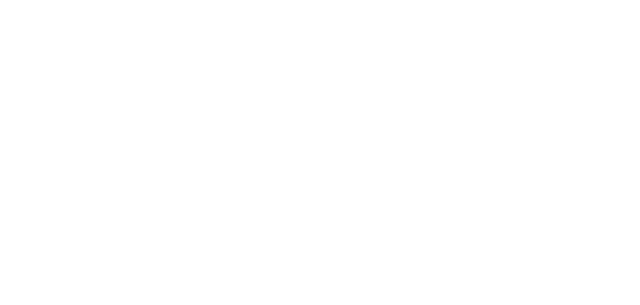
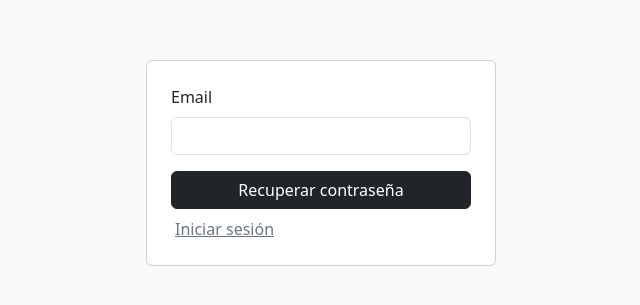
Before and after one commit to marcosagni98/SISINF, a React (Create React App) app: page /recover-password in a window 1280 px wide. Before the commit this address had no page. Shown: the part 237-542 px from the top of the page, without its empty margins (319-959 px from the left). Built offline with nearby package versions, Linux system fonts and the light colour scheme.

Commit message:
contraseña olvidada y navegacion

```diff
--- a/src/App.tsx
+++ b/src/App.tsx
@@ -9,6 +9,7 @@ import NewUser from './components/User/NewUser';
 import CreateIncidence from './components/Incidences/CreateIncidence';
 import ConfigUsers from './components/User/ConfigUsers';
 import Users from './components/User/ConfigUsers';
+import RecoverPassword from './pages/RecoverPassword';
 
 function App() {
   return (
@@ -16,11 +17,12 @@ function App() {
       <Routes>
         <Route path="/login" element={<Login />} />
         <Route path="/register" element={<Register />} />
+        <Route path="/recover-password" element={<RecoverPassword />} />
         <Route path="/" element={<Dashboard />} />
         <Route path="/newuser" element={<NewUser />} />
         <Route path="/newincidence" element={<CreateIncidence />} />
         <Route path="/users" element={<Users />} />
-        </Routes>
+      </Routes>
     </Router>
   );
 }
--- a/src/components/Auth/Login.tsx
+++ b/src/components/Auth/Login.tsx
@@ -1,5 +1,6 @@
 import React from 'react';
 import 'bootstrap/dist/css/bootstrap.min.css';
+import { NavLink } from "react-router-dom";
 
 const Login: React.FC = () => {
   return (
@@ -25,17 +26,13 @@ const Login: React.FC = () => {
               className="form-control"
               id="password"
             />
-            <a href="#" className="text-decoration-none text-secondary">
-              Forgot password?
-            </a>
+            <NavLink to="/recover-password" className="text-decoration-none text-secondary">Forgot password?</NavLink>
           </div>
           <div className="d-grid gap-2 text-center">
             <button type="submit" className="btn btn-dark">
               Sign In
             </button>
-            <a href="#" className="text-decoration-none text-dark">
-              Create an account
-            </a>
+            <NavLink to="/register" className="text-decoration-none text-dark">Create an account</NavLink>
           </div>
         </form>
       </div>
--- /dev/null
+++ b/src/components/Auth/RecoverPassword.tsx
@@ -0,0 +1,32 @@
+import React from 'react';
+import 'bootstrap/dist/css/bootstrap.min.css';
+import { NavLink } from 'react-router-dom';
+
+const Register: React.FC = () => {
+  return (
+    <div className="d-flex justify-content-center align-items-center vh-100 bg-light">
+      <div className="card p-4" style={{ width: '350px' }}>
+        <form>
+          <div className="mb-3">
+            <label htmlFor="email" className="form-label">
+              Email
+            </label>
+            <input
+              type="email"
+              className="form-control"
+              id="email"
+            />
+          </div>
+          <div className="d-grid gap-2">
+            <button type="submit" className="btn btn-dark">
+              Recuperar contraseña
+            </button>
+            <NavLink to="/login" className="text-secondary mx-1">Iniciar sesión</NavLink>
+          </div>
+        </form>
+      </div>
+    </div>
+  );
+};
+
+export default Register;
--- a/src/components/Auth/Register.tsx
+++ b/src/components/Auth/Register.tsx
@@ -1,5 +1,6 @@
 import React from 'react';
 import 'bootstrap/dist/css/bootstrap.min.css';
+import { NavLink } from 'react-router-dom';
 
 const Register: React.FC = () => {
   return (
@@ -18,7 +19,7 @@ const Register: React.FC = () => {
           </div>
           <div className="mb-3">
             <label htmlFor="password" className="form-label">
-              Password
+              Contraseña
             </label>
             <input
               type="password"
@@ -28,7 +29,7 @@ const Register: React.FC = () => {
           </div>
           <div className="mb-3">
             <label htmlFor="repeat-password" className="form-label">
-              Repeat password
+              Repetir contraseña
             </label>
             <input
               type="password"
@@ -38,13 +39,11 @@ const Register: React.FC = () => {
           </div>
           <div className="d-grid gap-2">
             <button type="submit" className="btn btn-dark">
-              Sign Up
+              Registrarse
             </button>
             <span className="text-secondary">
-              Do you already have an account?
-              <a href="#" className="text-secondary mx-1">
-                Sign In
-              </a>
+              ¿Ya tienes una cuenta?
+              <NavLink to="/login" className="text-secondary mx-1">Iniciar sesión</NavLink>
             </span>
           </div>
         </form>
--- a/src/components/Dashboard/Dashboard.tsx
+++ b/src/components/Dashboard/Dashboard.tsx
@@ -1,9 +1,6 @@
-import React from 'react';
 import 'bootstrap/dist/css/bootstrap.min.css';
 import { FontAwesomeIcon } from '@fortawesome/react-fontawesome';
 import { faArrowDown, faArrowUp, faEye, faMessage, faSearch } from '@fortawesome/free-solid-svg-icons';
-import Sidebar from '../shared/Sidebar';
-import Topbar from '../shared/Topbar';
 import Layout from '../shared/Layout';
 import IncidenciasCard from './IncidenciasCard';
 
--- a/src/components/Dashboard/IncidenciasCard.tsx
+++ b/src/components/Dashboard/IncidenciasCard.tsx
@@ -7,7 +7,7 @@ const IncidenciasCard = () => {
 
   return (
     <div className="card p-3">
-    <h5>{loading ? <Skeleton /> : "Incidencias Activas"}</h5>
+    <h5>Incidencias Activas</h5>
     <h2 className="fw-semibold">{loading ? <Skeleton height={30} /> : incidencias?.count}</h2>
     {loading ? (
         <Skeleton height={30} />
--- /dev/null
+++ b/src/pages/RecoverPassword.tsx
@@ -0,0 +1,10 @@
+import React from 'react';
+import RecoverPassword from '../components/Auth/RecoverPassword';
+
+const LoginPage: React.FC = () => {
+  return (
+    <RecoverPassword />
+  );
+};
+
+export default LoginPage;
```
Also changed, not shown: src/components/Chat/Chat.tsx (+60 -5 lines).
